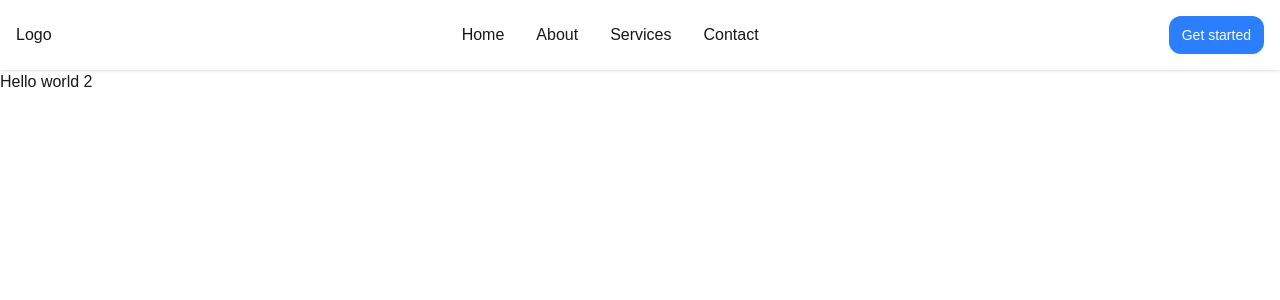
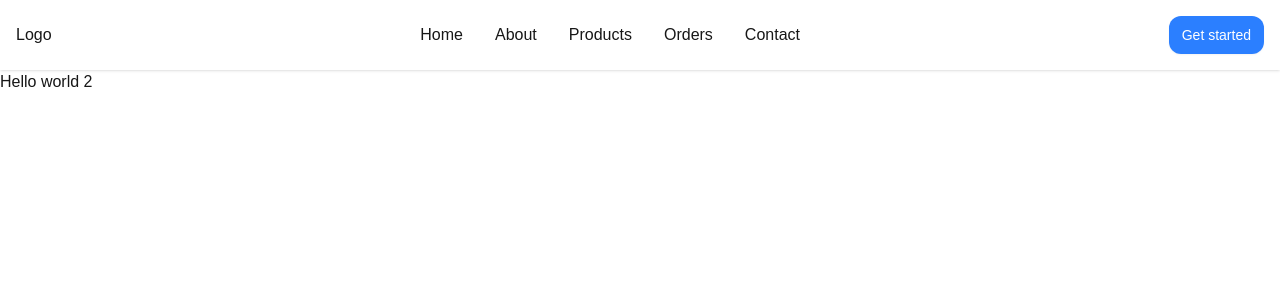
Before and after one commit to RixPrajapati/E-commerce-next.js-, a Next.js app: page / in a window 1280 px wide. Shown: the top 300 px of the page. Built offline with nearby package versions, Linux system fonts and the light colour scheme.

Commit message:
nav dine

```diff
--- a/src/app/products/page.js
+++ b/src/app/products/page.js
@@ -1,8 +1,8 @@
 const ProductPage = async () => {
-  const products = await fetch(
-    "https://mern-20260320-api.vercel.app/api/products",
-  ).then((res) => res.json());
-  console.log(products)
+  // const products = await fetch(
+  //   "https://mern-20260320-api.vercel.app/api/products",
+  // ).then((res) => res.json());
+  // console.log(products)
 
   return <div>ProductPage</div>;
 };
--- a/src/components/Header.js
+++ b/src/components/Header.js
@@ -1,15 +1,17 @@
-import React from "react";
+import { navMenu } from "@/constants/routes.js";
+import Link from "next/link";
 
 const Header = () => {
   return (
     <header>
       <nav className=" sticky w-full z-20 top-0 inset-s-0 shadow">
         <div className="max-w-7xl flex flex-wrap items-center justify-between mx-auto p-4">
-          <a
+          <Link
+            href="/"
             className="flex items-center space-x-3 rtl:space-x-reverse"
           >
             Logo
-          </a>
+          </Link>
           <div className="flex md:order-2 space-x-3 md:space-x-0 rtl:space-x-reverse">
             <button
               type="button"
@@ -17,70 +19,19 @@ const Header = () => {
             >
               Get started
             </button>
-            <button
-              data-collapse-toggle="navbar-sticky"
-              type="button"
-              className="inline-flex items-center p-2 w-10 h-10 justify-center text-sm text-body rounded-base md:hidden hover:bg-neutral-secondary-soft hover:text-heading focus:outline-none focus:ring-2 focus:ring-neutral-tertiary"
-              aria-controls="navbar-sticky"
-              aria-expanded="false"
-            >
-              <span className="sr-only">Open main menu</span>
-              <svg
-                className="w-6 h-6"
-                aria-hidden="true"
-                xmlns="http://www.w3.org/2000/svg"
-                width={24}
-                height={24}
-                fill="none"
-                viewBox="0 0 24 24"
-              >
-                <path
-                  stroke="currentColor"
-                  strokeLinecap="round"
-                  strokeWidth={2}
-                  d="M5 7h14M5 12h14M5 17h14"
-                />
-              </svg>
-            </button>
           </div>
-          <div
-            className="items-center justify-between hidden w-full md:flex md:w-auto md:order-1"
-            id="navbar-sticky"
-          >
+          <div className="items-center justify-between hidden w-full md:flex md:w-auto md:order-1">
             <ul className="flex flex-col p-4 md:p-0 mt-4 font-medium border border-default rounded-base bg-neutral-secondary-soft md:space-x-8 rtl:space-x-reverse md:flex-row md:mt-0 md:border-0 ">
-              <li>
-                <a
-                  href="#"
-                  className="block py-2 px-3  rounded-sm md:bg-transparent md:text-fg-brand md:p-0"
-                  aria-current="page"
-                >
-                  Home
-                </a>
-              </li>
-              <li>
-                <a
-                  href="#"
-                  className="block py-2 px-3 text-heading rounded hover:bg-neutral-tertiary md:hover:bg-transparent md:border-0 md:hover:text-fg-brand md:p-0 md:dark:hover:bg-transparent"
-                >
-                  About
-                </a>
-              </li>
-              <li>
-                <a
-                  href="#"
-                  className="block py-2 px-3 text-heading rounded hover:bg-neutral-tertiary md:hover:bg-transparent md:border-0 md:hover:text-fg-brand md:p-0 md:dark:hover:bg-transparent"
-                >
-                  Services
-                </a>
-              </li>
-              <li>
-                <a
-                  href="#"
-                  className="block py-2 px-3 text-heading rounded hover:bg-neutral-tertiary md:hover:bg-transparent md:border-0 md:hover:text-fg-brand md:p-0 md:dark:hover:bg-transparent"
-                >
-                  Contact
-                </a>
-              </li>
+              {navMenu.map((menu) => (
+                <li key={menu.route}>
+                  <Link
+                    href={menu.route}
+                    className="block py-2 px-3 rounded-sm md:bg-transparent md:text-fg-brand md:p-0"
+                  >
+                    {menu.label}
+                  </Link>
+                </li>
+              ))}
             </ul>
           </div>
         </div>
--- /dev/null
+++ b/src/constants/routes.js
@@ -0,0 +1,28 @@
+export const HOME_ROUTE = "/";
+export const ABOUT_ROUTE = "/about";
+export const CONTACT_ROUTE = "/contact";
+export const PRODUCTS_ROUTE = "/products";
+export const ORDER_ROUTE = "/orders";
+
+export const navMenu=[
+    {
+        label:"Home",
+        route:HOME_ROUTE,
+    },
+    {
+        label:"About",
+        route:ABOUT_ROUTE,
+    },
+    {
+        label:"Products",
+        route:PRODUCTS_ROUTE,
+    },
+    {
+        label:"Orders",
+        route:ORDER_ROUTE,
+    },
+    {
+        label:"Contact",
+        route:CONTACT_ROUTE,
+    },
+]
```
